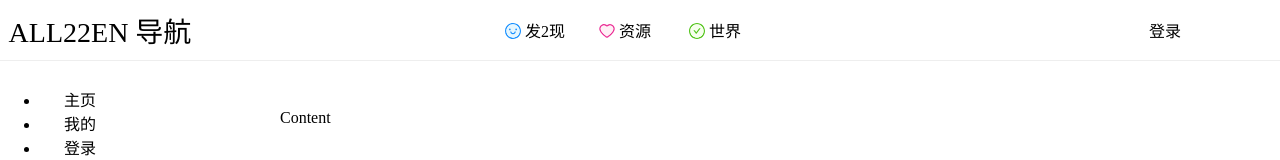
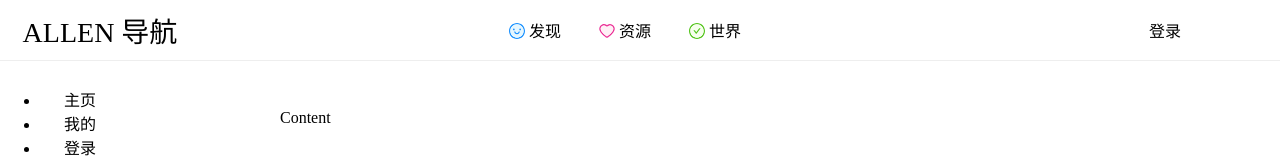
Before and after one commit to edczjw/my-react-project, a React (Vite) app: page / in a window 1280 px wide. Shown: the top 160 px of the page. Built offline with nearby package versions, Linux system fonts and the light colour scheme.

Commit message:
fix: fix

```diff
--- a/index.html
+++ b/index.html
@@ -3,7 +3,7 @@
   <head>
     <meta charset="UTF-8" />
     <meta name="viewport" content="width=device-width, initial-scale=1.0" />
-    <title>Allen测试1w22</title>
+    <title>Allen</title>
   </head>
   <body>
     <div id="root"></div>
--- a/src/components/header/index.tsx
+++ b/src/components/header/index.tsx
@@ -14,9 +14,9 @@ const Aheader: React.FC<AProps> = (props) => {
     };
     return (
         <div className={style.AheaderBox}>
-            <div className={style.Aheader_logo}>ALL22EN 导航</div>
+            <div className={style.Aheader_logo}>ALLEN 导航</div>
             <div className={style.Aherder_box}>
-                <div><SmileTwoTone /> 发2现</div>
+                <div><SmileTwoTone /> 发现</div>
                 <div><HeartTwoTone twoToneColor="#eb2f96" /> 资源</div>
                 <div><CheckCircleTwoTone twoToneColor="#52c41a" /> 世界</div>
             </div>
--- a/src/view/login/index.tsx
+++ b/src/view/login/index.tsx
@@ -5,7 +5,7 @@ function Login(){
     const [count, setCount] = useState(0)
 
     return (
-        <div>ww登录32wwww3w22ww3322222ww3页</div>
+        <div>登录页</div>
     )
 }
 export default Login
```
Also changed, not shown: 1 other file (tests, documents, lock files or other folders).
